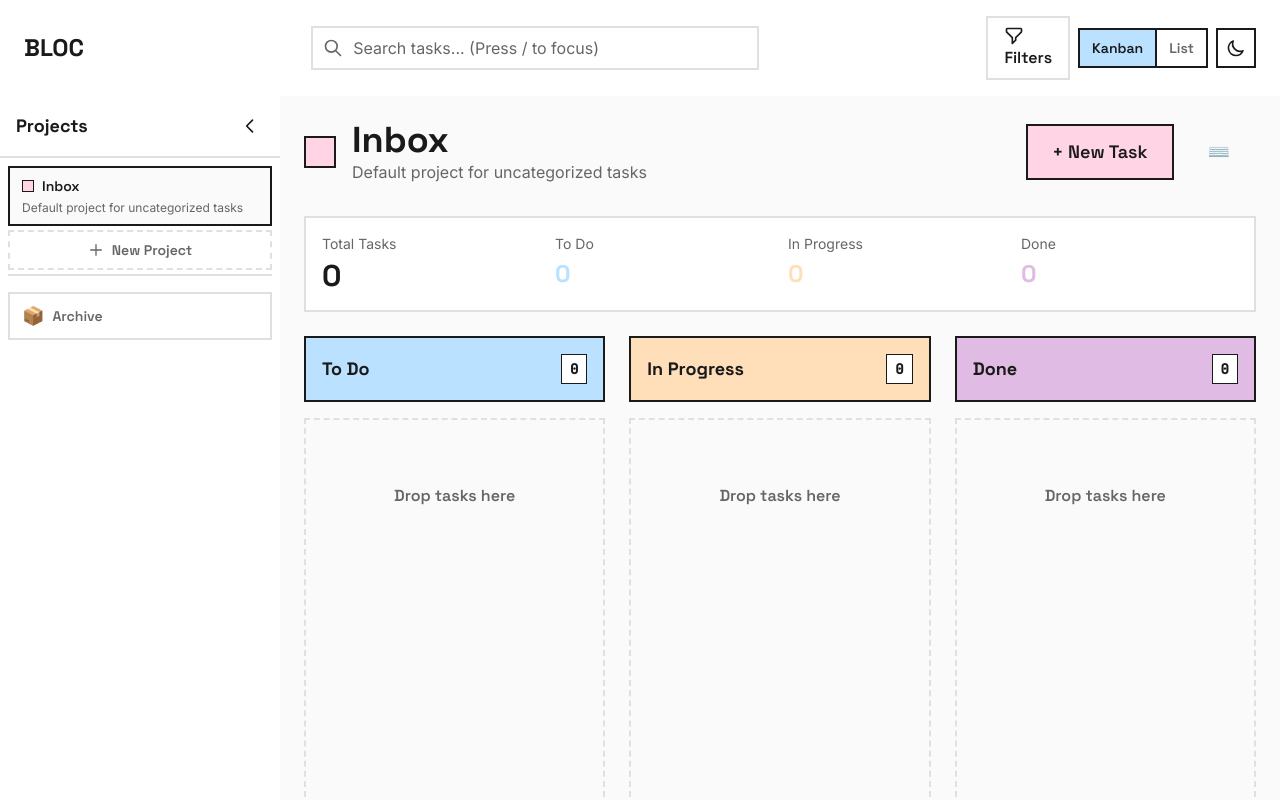
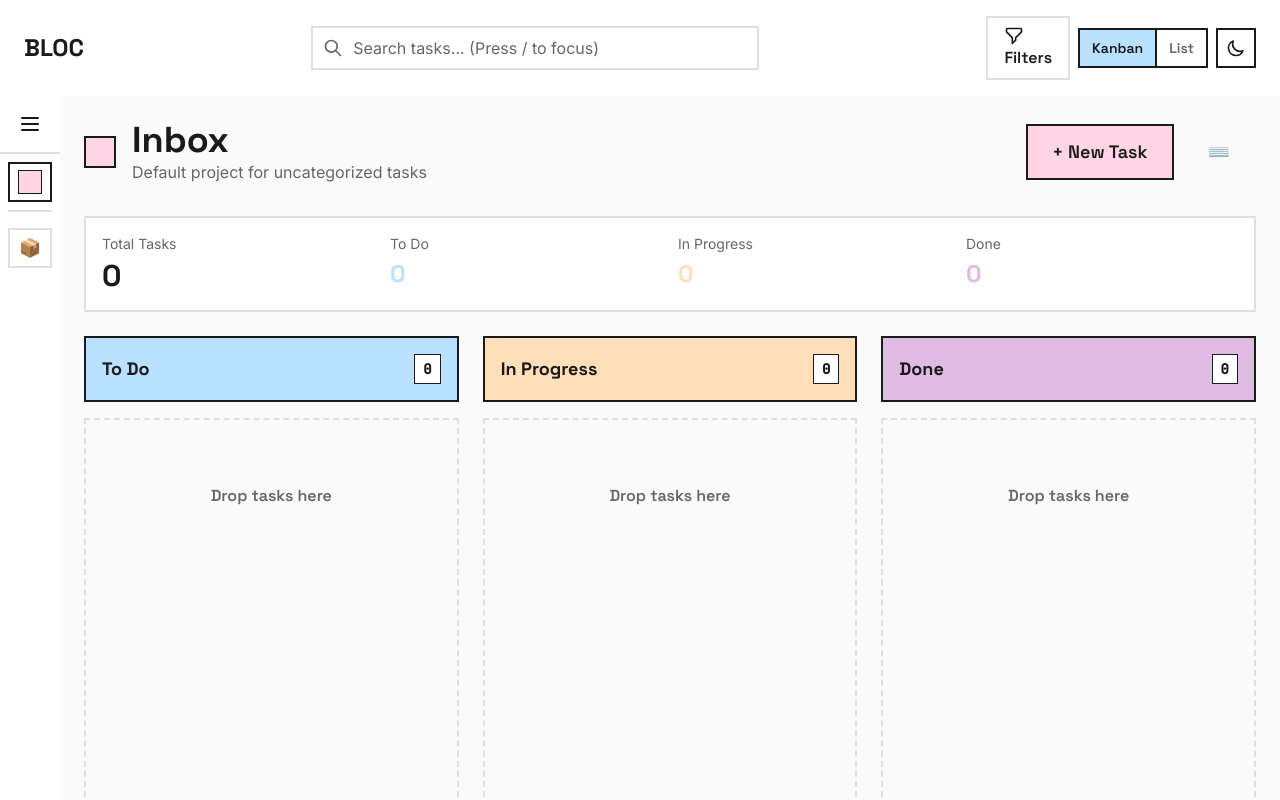
Before and after one commit to iamibm01/bloc-todo-app, a React (Vite) app: page / in a window 1280 px wide. Built offline with nearby package versions, Linux system fonts and the light colour scheme.

Commit message:
add hover to expand/collapse sidebar

```diff
--- a/src/components/layout/SideBar.tsx
+++ b/src/components/layout/SideBar.tsx
@@ -8,7 +8,7 @@ import { useApp } from '@/context/AppContext';
 
 export function Sidebar() {
   const { projects, activeProjectId, setActiveProject, createProject } = useApp();
-  const [isCollapsed, setIsCollapsed] = useState(false);
+  const [isExpanded, setIsExpanded] = useState(false);
   const [isCreating, setIsCreating] = useState(false);
   const [newProjectName, setNewProjectName] = useState('');
 
@@ -30,33 +30,54 @@ export function Sidebar() {
   };
 
   const handleArchiveClick = () => {
-    // Set a special "archive" view
     setActiveProject(null);
     window.dispatchEvent(new CustomEvent('navigate-archive'));
   };
 
+  const handleProjectClick = (projectId: string) => {
+    setActiveProject(projectId);
+    window.dispatchEvent(new CustomEvent('navigate-project'));
+  };
+
   return (
     <motion.aside
-      className="h-full bg-light-surface dark:bg-dark-surface border-r-3 border-light-text-primary dark:border-dark-text-primary flex flex-col"
+      className="h-full bg-light-surface dark:bg-dark-surface border-r-3 border-light-text-primary dark:border-dark-text-primary flex flex-col relative"
       initial={false}
-      animate={{ width: isCollapsed ? '60px' : '280px' }}
+      animate={{ width: isExpanded ? '280px' : '60px' }}
       transition={{ duration: 0.3, ease: 'easeInOut' }}
+      onMouseEnter={() => setIsExpanded(true)}
+      onMouseLeave={() => {
+        setIsExpanded(false);
+        setIsCreating(false);
+        setNewProjectName('');
+      }}
     >
       {/* Header */}
       <div className="p-4 border-b-2 border-light-border dark:border-dark-border flex items-center justify-between">
-        {!isCollapsed && (
-          <h2 className="font-display font-bold text-lg text-light-text-primary dark:text-dark-text-primary">
+        <AnimatePresence mode="wait">
+          {isExpanded ? (
+            <motion.h2
+              key="expanded"
+              initial={{ opacity: 0, x: -10 }}
+              animate={{ opacity: 1, x: 0 }}
+              exit={{ opacity: 0, x: -10 }}
+              transition={{ duration: 0.2 }}
+              className="font-display font-bold text-lg text-light-text-primary dark:text-dark-text-primary"
+            >
               Projects
-          </h2>
-        )}
-        <button
-          onClick={() => setIsCollapsed(!isCollapsed)}
-          className="p-1 hover:bg-light-bg dark:hover:bg-dark-bg transition-colors"
-          aria-label={isCollapsed ? 'Expand sidebar' : 'Collapse sidebar'}
+            </motion.h2>
+          ) : (
+            <motion.div
+              key="collapsed"
+              initial={{ opacity: 0 }}
+              animate={{ opacity: 1 }}
+              exit={{ opacity: 0 }}
+              transition={{ duration: 0.2 }}
+              className="w-full flex justify-center"
             >
               <svg
                 xmlns="http://www.w3.org/2000/svg"
-            className="h-5 w-5 text-light-text-primary dark:text-dark-text-primary"
+                className="h-6 w-6 text-light-text-primary dark:text-dark-text-primary"
                 fill="none"
                 viewBox="0 0 24 24"
                 stroke="currentColor"
@@ -65,30 +86,30 @@ export function Sidebar() {
                   strokeLinecap="round"
                   strokeLinejoin="round"
                   strokeWidth={2}
-              d={isCollapsed ? 'M9 5l7 7-7 7' : 'M15 19l-7-7 7-7'}
+                  d="M4 6h16M4 12h16M4 18h16"
                 />
               </svg>
-        </button>
+            </motion.div>
+          )}
+        </AnimatePresence>
       </div>
 
       {/* Project List */}
       <div className="flex-1 overflow-y-auto p-2">
         <AnimatePresence mode="wait">
-          {!isCollapsed && (
+          {isExpanded ? (
             <motion.div
+              key="expanded-list"
               initial={{ opacity: 0 }}
               animate={{ opacity: 1 }}
               exit={{ opacity: 0 }}
+              transition={{ duration: 0.2 }}
               className="space-y-1"
             >
               {projects.map((project) => (
                 <motion.button
                   key={project.id}
-                  onClick={() => {
-                    setActiveProject(project.id);
-                    // Clear archive view if it was active
-                    window.dispatchEvent(new CustomEvent('navigate-project'));
-                  }}
+                  onClick={() => handleProjectClick(project.id)}
                   className={`
                     w-full px-3 py-2 text-left
                     border-2 transition-all duration-200
@@ -100,6 +121,9 @@ export function Sidebar() {
                   `}
                   whileHover={{ x: 4 }}
                   whileTap={{ scale: 0.98 }}
+                  initial={{ opacity: 0, x: -20 }}
+                  animate={{ opacity: 1, x: 0 }}
+                  transition={{ duration: 0.2 }}
                 >
                   <div className="flex items-center gap-2">
                     <div
@@ -120,7 +144,11 @@ export function Sidebar() {
 
               {/* Create Project */}
               {isCreating ? (
-                <div className="mt-2 p-2 border-2 border-light-text-primary dark:border-dark-text-primary">
+                <motion.div
+                  initial={{ opacity: 0, y: -10 }}
+                  animate={{ opacity: 1, y: 0 }}
+                  className="mt-2 p-2 border-2 border-light-text-primary dark:border-dark-text-primary"
+                >
                   <input
                     type="text"
                     value={newProjectName}
@@ -147,11 +175,14 @@ export function Sidebar() {
                       Cancel
                     </button>
                   </div>
-                </div>
+                </motion.div>
               ) : (
-                <button
+                <motion.button
                   onClick={() => setIsCreating(true)}
                   className="w-full px-3 py-2 mt-2 border-2 border-dashed border-light-border dark:border-dark-border hover:border-light-text-primary dark:hover:border-dark-text-primary text-light-text-secondary dark:text-dark-text-secondary hover:text-light-text-primary dark:hover:text-dark-text-primary transition-all flex items-center justify-center gap-2"
+                  initial={{ opacity: 0 }}
+                  animate={{ opacity: 1 }}
+                  transition={{ delay: 0.1 }}
                 >
                   <svg
                     xmlns="http://www.w3.org/2000/svg"
@@ -168,11 +199,16 @@ export function Sidebar() {
                     />
                   </svg>
                   <span className="text-sm font-display font-semibold">New Project</span>
-                </button>
+                </motion.button>
               )}
 
               {/* Archive Button */}
-              <div className="mt-4 pt-4 border-t-2 border-light-border dark:border-dark-border">
+              <motion.div
+                className="mt-4 pt-4 border-t-2 border-light-border dark:border-dark-border"
+                initial={{ opacity: 0 }}
+                animate={{ opacity: 1 }}
+                transition={{ delay: 0.15 }}
+              >
                 <button
                   onClick={handleArchiveClick}
                   className="w-full px-3 py-2 border-2 border-light-border dark:border-dark-border hover:border-light-text-primary dark:hover:border-dark-text-primary text-light-text-secondary dark:text-dark-text-secondary hover:text-light-text-primary dark:hover:text-dark-text-primary transition-all flex items-center gap-2"
@@ -180,22 +216,22 @@ export function Sidebar() {
                   <span className="text-lg">📦</span>
                   <span className="text-sm font-display font-semibold">Archive</span>
                 </button>
-              </div>
               </motion.div>
-          )}
-
-          {/* Collapsed State */}
-          {isCollapsed && (
+            </motion.div>
+          ) : (
+            // Collapsed State - Icons Only
             <motion.div
+              key="collapsed-list"
               initial={{ opacity: 0 }}
               animate={{ opacity: 1 }}
               exit={{ opacity: 0 }}
+              transition={{ duration: 0.2 }}
               className="space-y-2"
             >
               {projects.map((project) => (
                 <motion.button
                   key={project.id}
-                  onClick={() => setActiveProject(project.id)}
+                  onClick={() => handleProjectClick(project.id)}
                   className={`
                     w-full h-10 flex items-center justify-center
                     border-2 transition-all
@@ -205,9 +241,12 @@ export function Sidebar() {
                         : 'border-transparent hover:border-light-border dark:hover:border-dark-border'
                     }
                   `}
-                  whileHover={{ scale: 1.05 }}
+                  whileHover={{ scale: 1.1 }}
                   whileTap={{ scale: 0.95 }}
                   title={project.name}
+                  initial={{ opacity: 0, scale: 0.8 }}
+                  animate={{ opacity: 1, scale: 1 }}
+                  transition={{ duration: 0.2 }}
                 >
                   <div
                     className="w-6 h-6 border border-light-text-primary dark:border-dark-text-primary"
@@ -218,13 +257,18 @@ export function Sidebar() {
 
               {/* Archive Button Collapsed */}
               <div className="pt-4 border-t-2 border-light-border dark:border-dark-border">
-                <button
+                <motion.button
                   onClick={handleArchiveClick}
                   className="w-full h-10 flex items-center justify-center border-2 border-light-border dark:border-dark-border hover:border-light-text-primary dark:hover:border-dark-text-primary transition-all"
+                  whileHover={{ scale: 1.1 }}
+                  whileTap={{ scale: 0.95 }}
                   title="Archive"
+                  initial={{ opacity: 0 }}
+                  animate={{ opacity: 1 }}
+                  transition={{ delay: 0.1 }}
                 >
                   <span className="text-lg">📦</span>
-                </button>
+                </motion.button>
               </div>
             </motion.div>
           )}
```
Also changed, not shown: 1 other file (tests, documents, lock files or other folders). Lines whose indentation alone changed are shown as unchanged.
